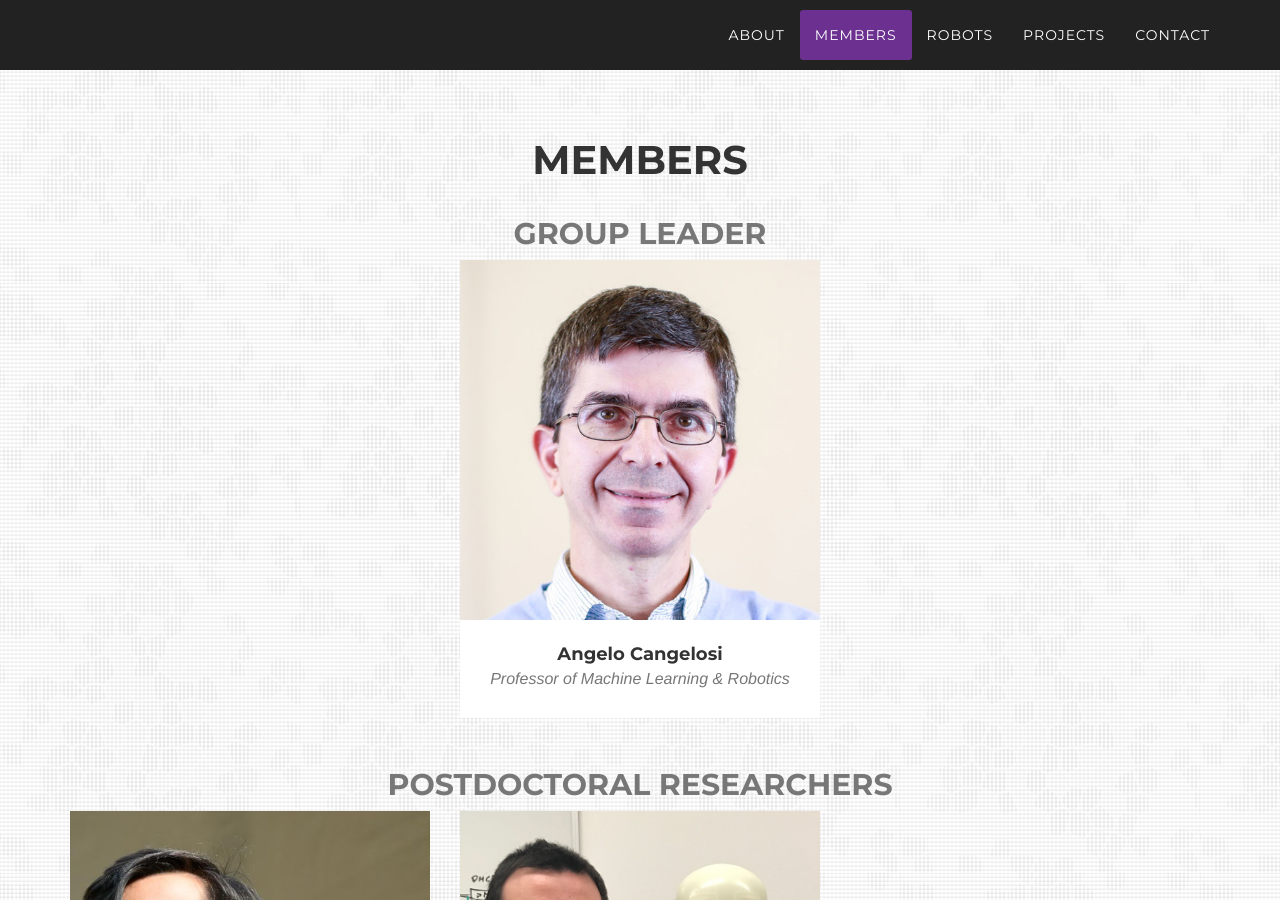
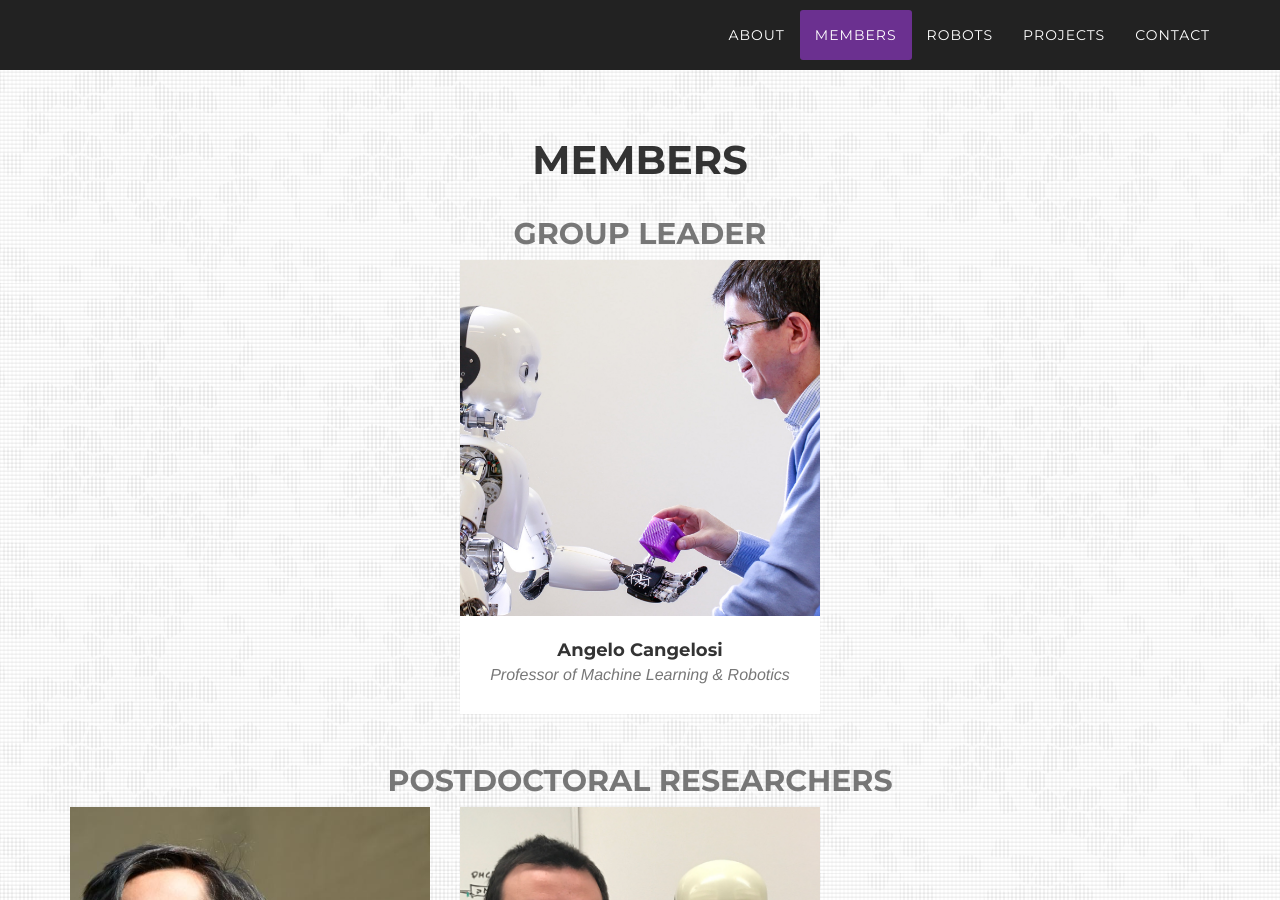
Before and after one commit to corolab/corolab.github.io, a Jekyll site: the page built from README.md, in a window 1280 px wide and 900 px high, scrolled down 1326 px. Built offline with Jekyll 4.4.1, drawn with Linux system fonts in a browser that asks for light colours; some web fonts are replaced; our own code applies the rules of GitHub Pages for plain Markdown files.

Commit message:
Update members.html

```diff
--- a/_includes/members.html
+++ b/_includes/members.html
@@ -23,7 +23,7 @@
                                 <i class="fa fa-plus fa-3x"></i>
                             </div>
                         </div>
-                        <center><img src="img/members/Angelo-Cangelosi.jpg" class="img-responsive" alt=""></center>
+                        <center><img src="img/members/Angelo.jpeg" class="img-responsive" alt=""></center>
                     </a>
                     <div class="members-caption">
                         <h4>Angelo Cangelosi</h4>
```
